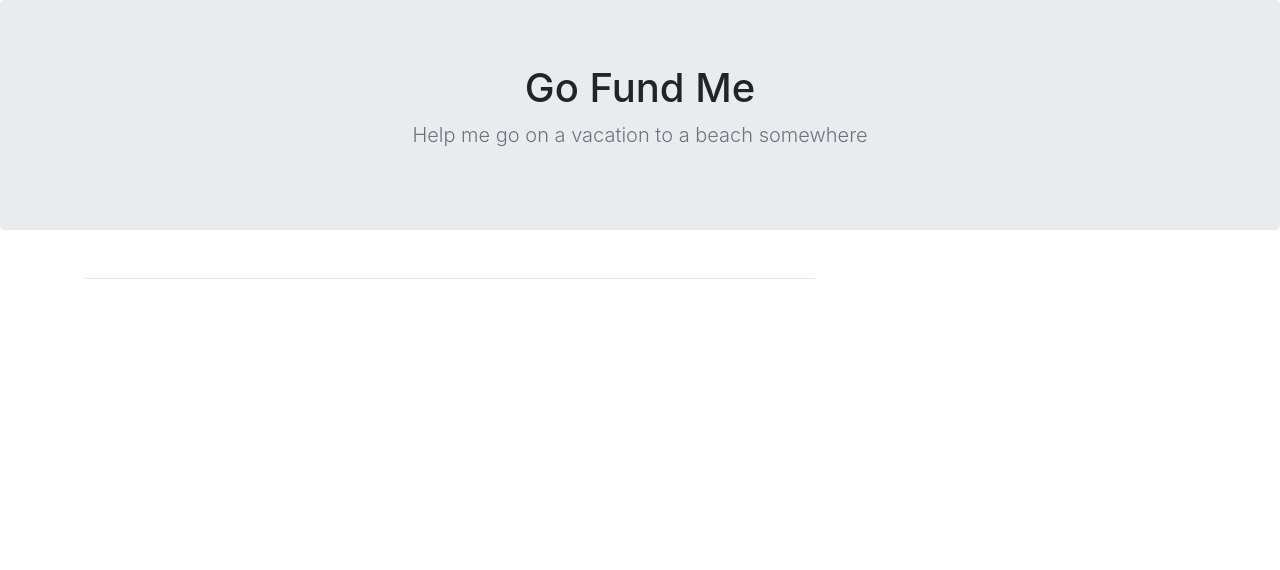
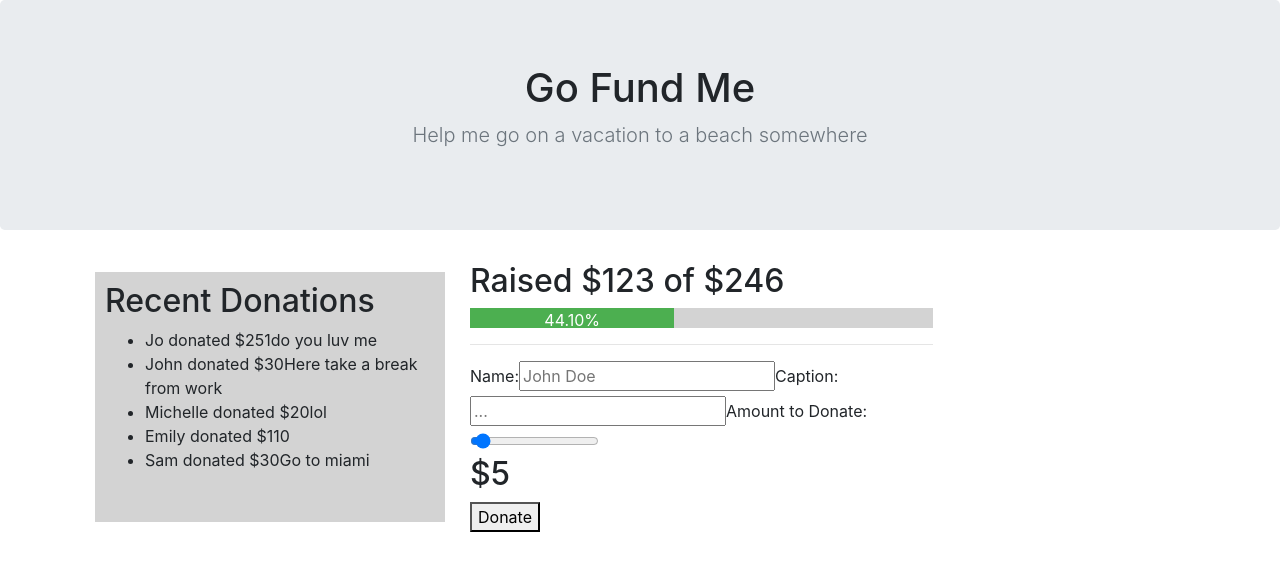
Before and after one commit to joinpursuit/Pursuit-Core-Web-Props-Lab-Tested, a React (Create React App) app: page / in a window 1280 px wide. Shown: the top 570 px of the page. Built offline with nearby package versions, Linux system fonts and the light colour scheme.

Commit message:
props lab

```diff
--- a/src/App.css
+++ b/src/App.css
@@ -1 +1,51 @@
 /* Your code here! */
+
+.container{
+    display: grid;
+    grid-template-columns: 1fr 2fr;
+    grid-template-rows: auto;
+}
+
+.row{
+    display:flex;
+    flex-direction: column;
+    justify-content: flex-start;
+    grid-column: 1/2;
+    /* height: 600px; */
+    margin: 10px;
+    padding: 10px;
+
+    /* grid-row: 2/3; */
+    background: lightgray;
+
+
+}
+.bar {
+    width: 44.10%;
+    height: 20px;
+    background-color: #4CAF50;
+    color:white;
+
+
+}
+
+.progress-bar {
+    width:100%;
+    background-color: lightgrey;
+}
+
+.circle {
+    background: lightskyblue;
+    border-radius: 50%;
+    width: 15px;
+    height: 15px;
+
+}
+
+.amount-bar{
+    width: 100%;
+    background-color: lightgray;
+    height: 5px;
+    margin-top: 20px;
+
+}
--- a/src/App.js
+++ b/src/App.js
@@ -1,8 +1,11 @@
 import React from "react";
+import TopBar from "./Components/TopBar";
+import "./App.css";
+import DonationForm from "./Components/DonationForm"
+import RecentDonations from "./Components/RecentDonations"
+import RecentDonation from "./Components/RecentDonation"
+import Progress from "./Components/Progress"
 
-import TopBar from "./Components/TopBar";
-
-import "./App.css";
 
 const donations = [
   {
@@ -39,19 +42,26 @@ const donations = [
 
 export default class App extends React.Component {
   render() {
+
     return (
       <>
         <TopBar />
         <div className="container">
           <div className="row">
             {/* TODO: Donations */}
+            {/* <h4 className="recent-title">Recent Donations</h4> */}
+            <RecentDonations donations={donations}/>
+
+
+          </div>
+
 
             <div className="col-8">
               {/* TODO: Progress */}
+              <Progress />
               <hr />
-              {/* TODO: DonationForm */}
+              < DonationForm />
             </div>
-          </div>
         </div>
       </>
     );
--- a/src/Components/DonationForm.js
+++ b/src/Components/DonationForm.js
@@ -1,7 +1,20 @@
 import React from "react";
 
 const DonationForm = () => {
-  return null;
+  return (
+    <div className="donation-form">
+      <label>Name:</label>
+      <input type="text" className="name" placeholder="John Doe"></input>
+      <label>Caption:</label>
+      <input type="text" className="caption-name" placeholder="..."></input>
+      <label>Amount to Donate:</label>
+      <div className="slider-container">
+      <input type="range" min="5" max="1000" className="slider"/>
+      </div>
+      <h2>$5</h2>
+      <button>Donate</button>
+    </div>
+  )
 };
 
 export default DonationForm;
--- a/src/Components/Progress.js
+++ b/src/Components/Progress.js
@@ -1,7 +1,15 @@
 import React from "react";
 
+
 const Progress = () => {
-  return null;
+  return (
+    <div>
+      <h2>Raised $123 of $246</h2>
+      <div className="progress-bar">
+      <div className="bar">44.10%</div>
+      </div>
+    </div>
+  );
 };
 
 export default Progress;
--- /dev/null
+++ b/src/Components/RecentDonation.js
@@ -0,0 +1,14 @@
+import React from "react";
+
+const RecentDonation = (props) => {
+    const {name, amount, caption} = props
+  return (
+
+    <li>{name} donated ${amount}
+
+    {caption}</li>
+
+  )
+}
+
+export default RecentDonation;
--- a/src/Components/RecentDonations.js
+++ b/src/Components/RecentDonations.js
@@ -1,7 +1,19 @@
 import React from "react";
+import RecentDonation from "./RecentDonation";
 
-const RecentDonations = () => {
-  return null;
+const RecentDonations = (props) => {
+  const {donations} = props
+  const money = donations.map(donation => {
+    return (<RecentDonation name={donation.name} amount={donation.amount} caption={donation.caption} key={donation.id}/>)
+  })
+  return (
+    <div className="listitem">
+      <h2>Recent Donations</h2>
+      <ul>
+        {money}
+      </ul>
+    </div>
+  )
 };
 
 export default RecentDonations;
```
Also changed, not shown: 1 other file (tests, documents, lock files or other folders).
